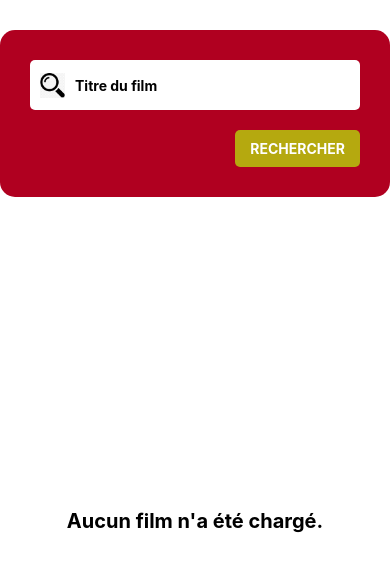
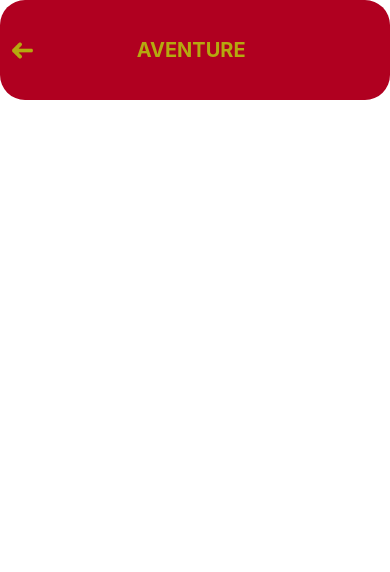
Before and after one commit to HugoHL1/film-master, a React Native app: screen / in a window 390 px wide. Shown: the top 572 px of the page. Built offline with nearby package versions, Linux system fonts and the light colour scheme.

Commit message:
Component Section improve
Introduce new features.

```diff
--- a/App.js
+++ b/App.js
@@ -1,12 +1,13 @@
 
 import React from 'react';
 import SearchScreen from "./src/screens/SearchScreen";
-import {View} from "react-native";
+import {View, Image} from "react-native";
+import Section from "./src/components/Section";
 
 export default function App() {
   return (
-      <View style={{flex: 1, marginTop: 30}}>
-        <SearchScreen />
+      <View >
+        <Section />
       </View>
 
   );
--- a/src/components/Section.js
+++ b/src/components/Section.js
@@ -1,15 +1,19 @@
-import React from 'react'
-import {StyleSheet, View, Text, Image} from 'react-native'
+import React from 'react';
+import {StyleSheet, View, Text, Image, TouchableOpacity, Alert} from 'react-native';
 
 class Section extends React.Component {
     render() {
         return (
             <View style = {styles.main_container_section}>
-                <Text style = {styles.title_text_section}>Aventure</Text>
-                <Image
-                    style={styles.arrow_logo}
-                    source={require('./src/images/arrow.png')}
-                />
+                <View style = {styles.arrow_section}>
+                    <Image
+                     source={require('../../assets/images/arrow.png')}
+                     style={styles.arrow_logo}
+                    />
+                </View>
+                <View style = {styles.container_text_section}>
+                    <Text style = {styles.title_text_section}>AVENTURE</Text>
+                </View>
             </View>
         )
     }
@@ -19,17 +23,31 @@ const styles = StyleSheet.create({
     main_container_section: {
         height: 100,
         backgroundColor: '#B00020',
-        justifyContent: 'center',
-        alignItems: 'center',
         borderRadius: 25,
+        flexDirection: 'row',
     },
+
+    container_text_section: {
+        flex:2,
+        justifyContent:'center',
+    },
+
     title_text_section:{
         color:'#B5A90F',
         fontWeight: 'bold',
-        fontSize: 25,
+        fontSize: 20,
+    },
+
+    arrow_section:{
+        flex:1,
+        justifyContent:'center',
+        paddingLeft:10,
+
     },
 
     arrow_logo:{
+        height: 25,
+        width: 25,
 
     },
 })
```
Also changed, not shown: assets/images/arrow.png (added).
